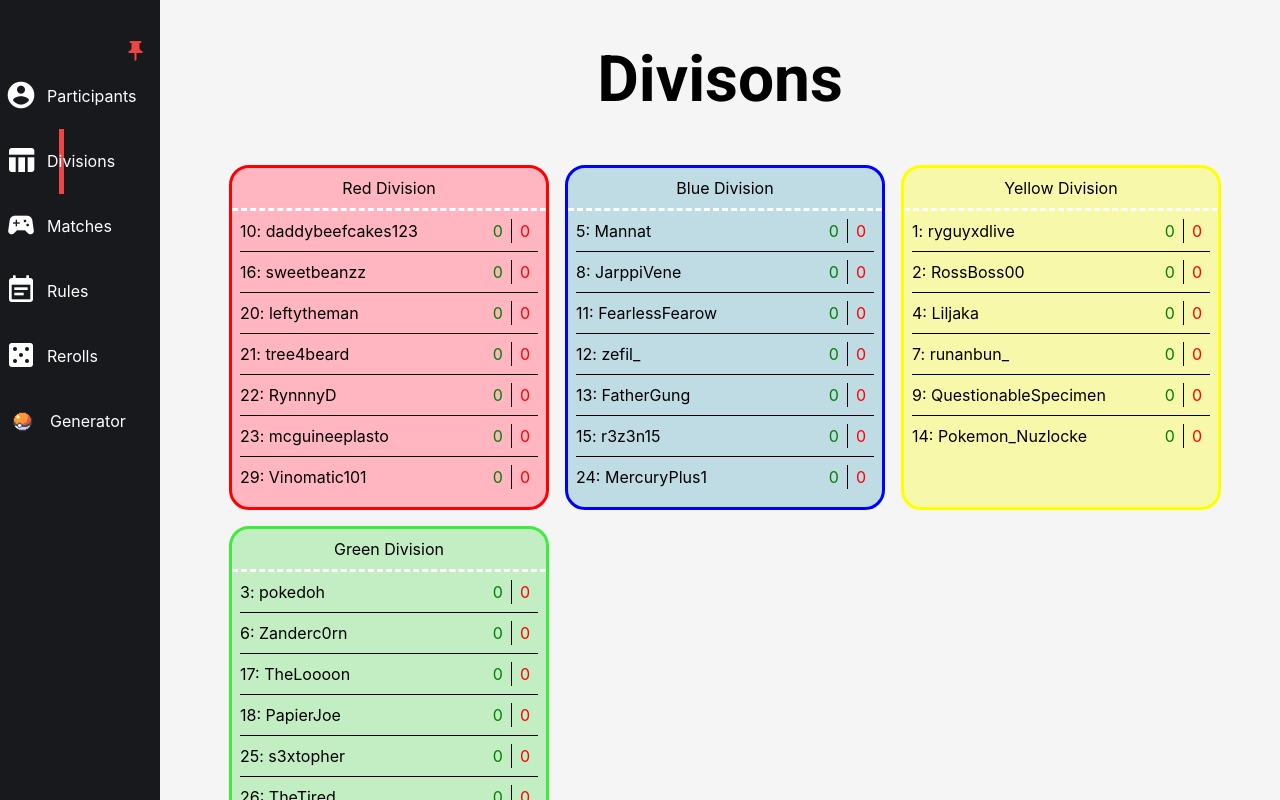
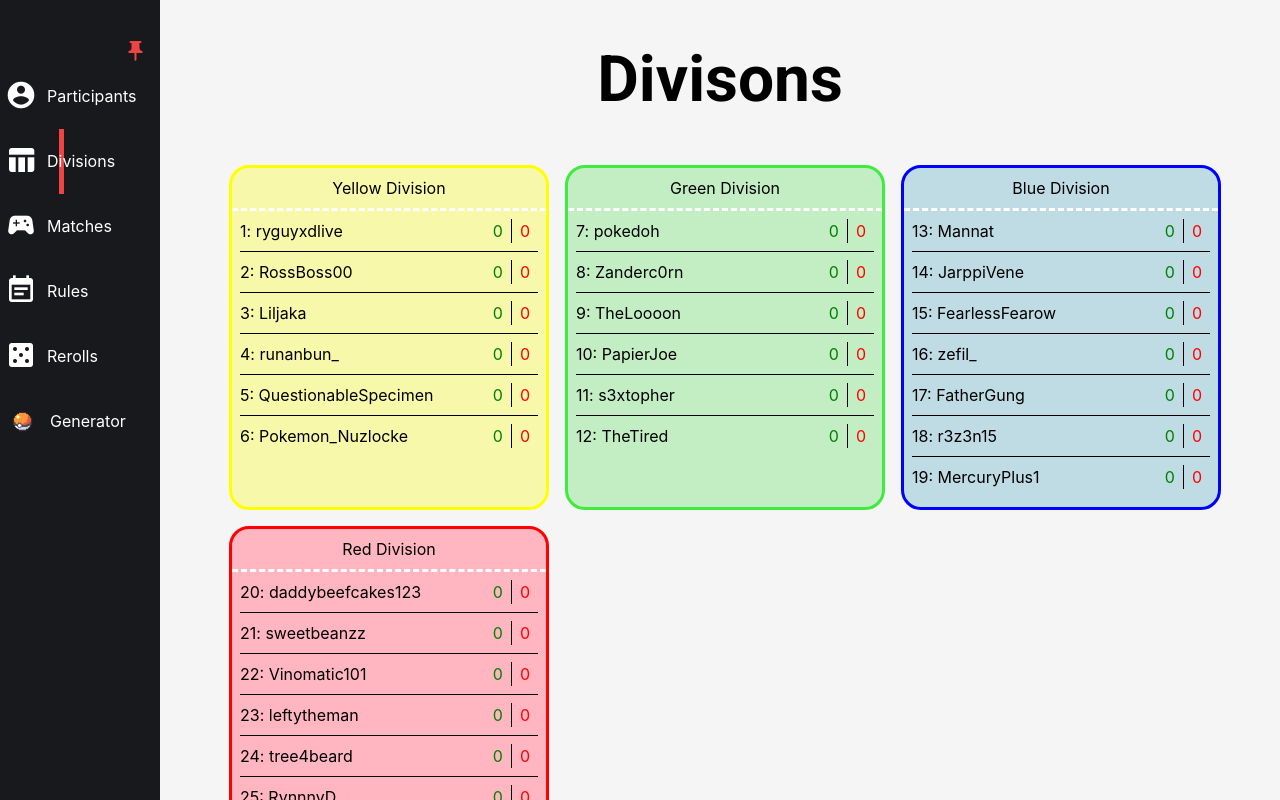
Before and after one commit to Xerkzes/poke-league, a React (Create React App) app: page /divisions in a window 1280 px wide. Built offline with nearby package versions, Linux system fonts and the light colour scheme; the HTML template or start-up script is replaced by a standard one.

Commit message:
set Trainer the coresponding team number + added matches + rearrenge division

```diff
--- a/src/Data/Division.json
+++ b/src/Data/Division.json
@@ -1,16 +1,4 @@
 [
-  {
-    "division": "pool-1",
-    "header": "Red Division",
-    "background": "#ffb6c1",
-    "border-color": "#ff0000"
-  },
-  {
-    "division": "pool-2",
-    "header": "Blue Division",
-    "background": "rgb(191, 219, 228)",
-    "border-color": "rgb(0, 0, 255)"
-  },
   {
     "division": "pool-3",
     "header": "Yellow Division",
@@ -22,5 +10,17 @@
     "header": "Green Division",
     "background": "rgb(195, 237, 195)",
     "border-color": "rgb(63, 235, 63)"
+  },
+    {
+    "division": "pool-2",
+    "header": "Blue Division",
+    "background": "rgb(191, 219, 228)",
+    "border-color": "rgb(0, 0, 255)"
+  },
+  {
+    "division": "pool-1",
+    "header": "Red Division",
+    "background": "#ffb6c1",
+    "border-color": "#ff0000"
   }
 ]
--- a/src/Data/Match.json
+++ b/src/Data/Match.json
@@ -1,25 +1,20 @@
 [
     {
-        "header": "Week1: (??)",
+        "header": "Week 1: May 3-10",
         "matches": [
-            {"name1": "trainer1",                "name2": "trainer2",               "winner": ""},
-            {"name1": "trainer10",                "name2": "trainer20",               "winner": ""},
-            {"name1": "trainer11",                "name2": "trainer21",               "winner": ""},
-            {"name1": "trainer12",                "name2": "trainer22",               "winner": ""},
-            {"name1": "trainer13",                "name2": "trainer23",               "winner": ""},
-            {"name1": "trainer14",                "name2": "trainer24",               "winner": ""},
-            {"name1": "trainer15",                "name2": "trainer25",               "winner": ""},
-            {"name1": "trainer16",                "name2": "trainer26",               "winner": ""},
-            {"name1": "trainer17",                "name2": "trainer27",               "winner": ""},
-            {"name1": "trainer18",                "name2": "trainer28",               "winner": ""},
-            {"name1": "trainer3",                "name2": "trainer4",               "winner": ""}
-        ]
-    },
-    {
-        "header": "Week2: (??)",
-        "matches": [
-            {"name1": "trainer1",                "name2": "trainer2",               "winner": ""},
-            {"name1": "trainer3",                "name2": "trainer4",               "winner": ""}
+            {"name1": "ryguyxdlive",                "name2": "RossBoss00",              "winner": ""},
+            {"name1": "Liljaka",                    "name2": "runanbun_",               "winner": ""},
+            {"name1": "QuestionableSpecimen",       "name2": "Pokemon_Nuzlocke",        "winner": ""},
+            {"name1": "pokedoh",                    "name2": "Zanderc0rn",              "winner": ""},
+            {"name1": "TheLoooon",                  "name2": "PapierJoe",               "winner": ""},
+            {"name1": "s3xtopher",                  "name2": "TheTired",                "winner": ""},
+            {"name1": "Mannat",                     "name2": "JarppiVene",              "winner": ""},
+            {"name1": "FearlessFearow",             "name2": "zefil_",                  "winner": ""},
+            {"name1": "FatherGung",                 "name2": "r3z3n15",                 "winner": ""},
+            {"name1": "MercuryPlus1",               "name2": "mcguineeplasto",          "winner": ""},
+            {"name1": "daddybeefcakes123",          "name2": "sweetbeanzz",             "winner": ""},
+            {"name1": "Vinomatic101",               "name2": "leftytheman",             "winner": ""},
+            {"name1": "tree4beard",                 "name2": "RynnnyD",                 "winner": ""}
         ]
     }
 ]
--- a/src/Data/PokeReroll.json
+++ b/src/Data/PokeReroll.json
@@ -2,18 +2,7 @@
   {
     "week": 1,
     "rerolls": [
-      { "trainer": "ryguyxdlive",         "type": "water",      "previousPokemon": "Golduck",              "newPokemon": "Wailord" },
-      { "trainer": "RossBoss00",          "type": "fairy",      "previousPokemon": "Rapidash-Galar",       "newPokemon": "Tapu-Lele" },
-      { "trainer": "MercuryPlus1",          "type": "fairy",      "previousPokemon": "Rapidash-Galar",       "newPokemon": "Tapu-Lele" },
-      { "trainer": "mcguineeplasto",          "type": "fairy",      "previousPokemon": "Rapidash-Galar",       "newPokemon": "Tapu-Lele" },
-      { "trainer": "TheTired",          "type": "fairy",      "previousPokemon": "Rapidash-Galar",       "newPokemon": "Tapu-Lele" }
-    ]
-  },
-  {
-    "week": 2,
-    "rerolls": [
-      { "trainer": "ryguyxdlive",         "type": "bug",      "previousPokemon": "Butterfree",             "newPokemon": "Dustox" },
-      { "trainer": "RossBoss00",          "type": "rock",     "previousPokemon": "Shuckle",                "newPokemon": "Bastiodon" }
+      { "trainer": "ryguyxdlive",         "type": "water",      "previousPokemon": "Golduck",              "newPokemon": "Wailord" }
     ]
   }
 ]
--- a/src/Data/TrainerData.json
+++ b/src/Data/TrainerData.json
@@ -54,7 +54,7 @@
     {
       "name": "pokedoh",
       "discordName": "Hunter#0462",
-      "team": 3,
+      "team": 7,
       "division": "pool-4",
       "pokemons": [
         { "type": "Bug",      "name": "Beedrill" },
@@ -80,7 +80,7 @@
     {
       "name": "Liljaka",
       "discordName": "Liljaka#3434",
-      "team": 4,
+      "team": 3,
       "division": "pool-3",
       "pokemons": [
         { "type": "Bug",      "name": "Buzzwole" },
@@ -106,7 +106,7 @@
     {
       "name": "Mannat",
       "discordName": "Mannat#4386",
-      "team": 5,
+      "team": 13,
       "division": "pool-2",
       "pokemons": [
         { "type": "Bug",      "name": "Escavalier" },
@@ -132,7 +132,7 @@
     {
       "name": "Zanderc0rn",
       "discordName": "Zandercorn#2852",
-      "team": 6,
+      "team": 8,
       "division": "pool-4",
       "pokemons": [
         { "type": "Bug",      "name": "Masquerain" },
@@ -158,7 +158,7 @@
     {
       "name": "runanbun_",
       "discordName": "runanbun#8505",
-      "team": 7,
+      "team": 4,
       "division": "pool-3",
       "pokemons": [
         { "type": "Bug",      "name": "Frosmoth" },
@@ -184,7 +184,7 @@
     {
       "name": "JarppiVene",
       "discordName": "JarppiVene#4817",
-      "team": 8,
+      "team": 14,
       "division": "pool-2",
       "pokemons": [
         { "type": "Bug",      "name": "Volbeat" },
@@ -210,7 +210,7 @@
     {
       "name": "QuestionableSpecimen",
       "discordName": "QuestionableSpecimen#2183",
-      "team": 9,
+      "team": 5,
       "division": "pool-3",
       "pokemons": [
         { "type": "Bug",      "name": "Galvantula" },
@@ -236,7 +236,7 @@
     {
       "name": "daddybeefcakes123",
       "discordName": "Beefcakes#8704",
-      "team": 10,
+      "team": 20,
       "division": "pool-1",
       "pokemons": [
         { "type": "Bug",      "name": "Heracross" },
@@ -262,7 +262,7 @@
     {
       "name": "FearlessFearow",
       "discordName": "FearlessFearow#8257",
-      "team": 11,
+      "team": 15,
       "division": "pool-2",
       "pokemons": [
         { "type": "Bug",      "name": "Ariados" },
@@ -288,7 +288,7 @@
     {
       "name": "zefil_",
       "discordName": "ponke#9594",
-      "team": 12,
+      "team": 16,
       "division": "pool-2",
       "pokemons": [
         { "type": "Bug",      "name": "Parasect" },
@@ -314,7 +314,7 @@
     {
       "name": "FatherGung",
       "discordName": "FatherGung#7690",
-      "team": 13,
+      "team": 17,
       "division": "pool-2",
       "pokemons": [
         { "type": "Bug",      "name": "Ledian" },
@@ -340,7 +340,7 @@
     {
       "name": "Pokemon_Nuzlocke",
       "discordName": "Pokemon_Nuzlocke#6648",
-      "team": 14,
+      "team": 6,
       "division": "pool-3",
       "pokemons": [
         { "type": "Bug",      "name": "Ninjask" },
@@ -366,7 +366,7 @@
     {
       "name": "r3z3n15 ",
       "discordName": "R3Zz3Nn#6091",
-      "team": 15,
+      "team": 18,
       "division": "pool-2",
       "pokemons": [
         { "type": "Bug",      "name": "Leavanny" },
@@ -392,7 +392,7 @@
     {
       "name": "sweetbeanzz",
       "discordName": "SweetBeanz#1884",
-      "team": 16,
+      "team": 21,
       "division": "pool-1",
       "pokemons": [
         { "type": "Bug",      "name": "Leavanny" },
@@ -418,7 +418,7 @@
     {
       "name": "TheLoooon",
       "discordName": "TheLoooon#5314",
-      "team": 17,
+      "team": 9,
       "division": "pool-4",
       "pokemons": [
         { "type": "Bug",      "name": "Scizor-Mega" },
@@ -444,7 +444,7 @@
     {
       "name": "PapierJoe",
       "discordName": "PapierJoe#1577",
-      "team": 18,
+      "team": 10,
       "division": "pool-4",
       "pokemons": [
         { "type": "Bug",      "name": "Kricketune" },
@@ -470,7 +470,7 @@
     {
       "name": "Vinomatic101",
       "discordName": "Vinomatic#8800",
-      "team": 29,
+      "team": 22,
       "division": "pool-1",
       "pokemons": [
         { "type": "Bug",      "name": "Leavanny" },
@@ -496,7 +496,7 @@
     {
       "name": "leftytheman",
       "discordName": "lefty#9295",
-      "team": 20,
+      "team": 23,
       "division": "pool-1",
       "pokemons": [
         { "type": "Bug",      "name": "Pinsir-Mega" },
@@ -522,7 +522,7 @@
     {
       "name": "tree4beard",
       "discordName": "tree4beard#5002",
-      "team": 21,
+      "team": 24,
       "division": "pool-1",
       "pokemons": [
         { "type": "Bug",      "name": "Orbeetle" },
@@ -548,7 +548,7 @@
     {
       "name": "RynnnyD",
       "discordName": "Rynnn#9637",
-      "team": 22,
+      "team": 25,
       "division": "pool-1",
       "pokemons": [
         { "type": "Bug",      "name": "Escavalier" },
@@ -574,7 +574,7 @@
     {
       "name": "mcguineeplasto",
       "discordName": "Plasto#5129",
-      "team": 23,
+      "team": 26,
       "division": "pool-1",
       "pokemons": [
         { "type": "Bug",      "name": "Ledian" },
@@ -600,7 +600,7 @@
     {
       "name": "MercuryPlus1",
       "discordName": "MercuryPlus1#3752",
-      "team": 24,
+      "team": 19,
       "division": "pool-2",
       "pokemons": [
         { "type": "Bug",      "name": "Beedrill-Mega" },
@@ -626,7 +626,7 @@
     {
       "name": "s3xtopher",
       "discordName": "sx3topher#4320",
-      "team": 25,
+      "team": 11,
       "division": "pool-4",
       "pokemons": [
         { "type": "Bug",      "name": "Beedrill" },
@@ -652,7 +652,7 @@
     {
       "name": "TheTired",
       "discordName": "TheTired#9851",
-      "team": 26,
+      "team": 12,
       "division": "pool-4",
       "pokemons": [
         { "type": "Bug",      "name": "Escavalier" },
--- a/src/components/Sites/Matches/Matches.tsx
+++ b/src/components/Sites/Matches/Matches.tsx
@@ -50,7 +50,7 @@ const matchContent = (matchData: LeagueInterface) => {
 export const Matches: React.FC<MatchesProps> = ({}) => {
   return (
     <div>
-      <h1>Matches (test data)</h1>
+      <h1>Matches</h1>
 
       <div className="matches-container">
         {MatchesData.map((matchData: LeagueInterface, idx) => {
```
